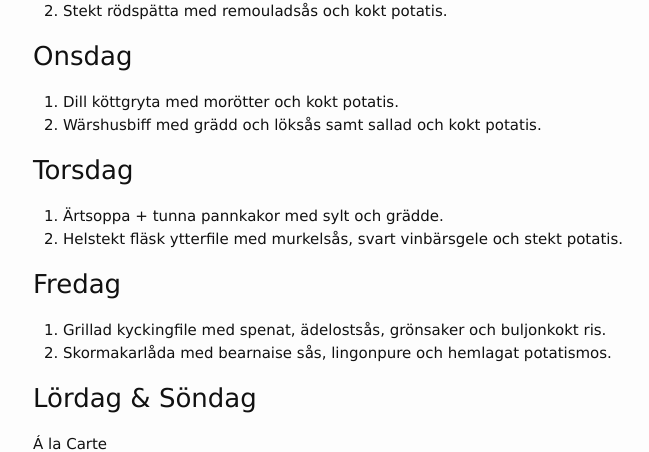
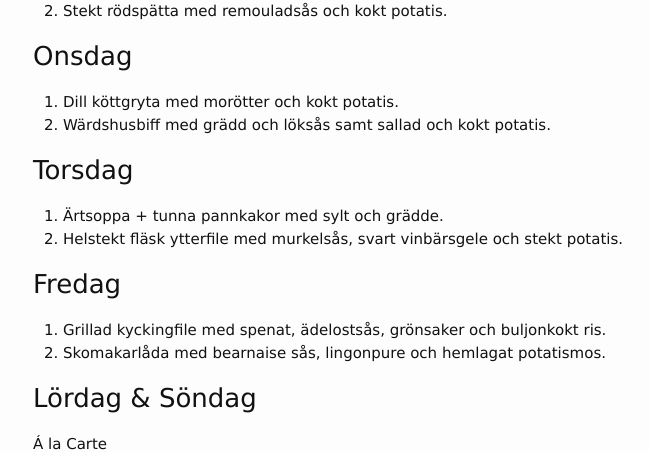
Before and after one commit to FarInn62/farinn62.github.io, a Jekyll site: the page built from lunch.md, in a window 1280 px wide. Shown: the part 413-865 px from the top of the page, without its empty margins (237-886 px from the left). Built offline with Jekyll 4.4.1, drawn with Linux system fonts in a browser that asks for light colours.

Commit message:
Update lunch.md

```diff
--- a/lunch.md
+++ b/lunch.md
@@ -23,7 +23,7 @@ Alla rätter: 80:- Take away: 60:-
 ### Onsdag
 
 1. Dill köttgryta med morötter och kokt potatis.
-2. Wärshusbiff med grädd och löksås samt sallad och kokt potatis.
+2. Wärdshusbiff med grädd och löksås samt sallad och kokt potatis.
 
 ### Torsdag
 
@@ -33,7 +33,7 @@ Alla rätter: 80:- Take away: 60:-
 ### Fredag
 
 1. Grillad kyckingfile med spenat, ädelostsås, grönsaker och buljonkokt ris.
-2. Skormakarlåda med bearnaise sås, lingonpure och hemlagat potatismos.
+2. Skomakarlåda med bearnaise sås, lingonpure och hemlagat potatismos.
 
 ### Lördag & Söndag
 
```
